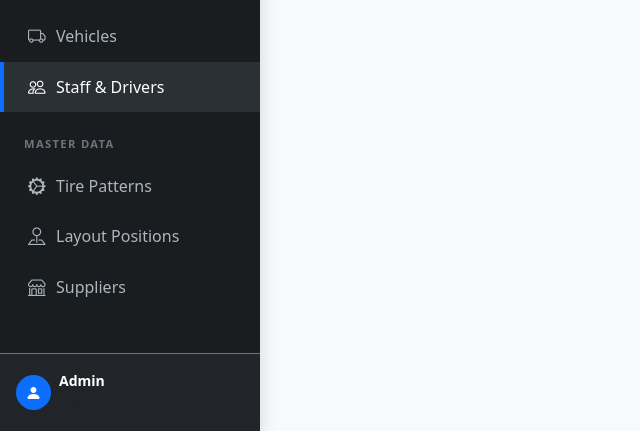
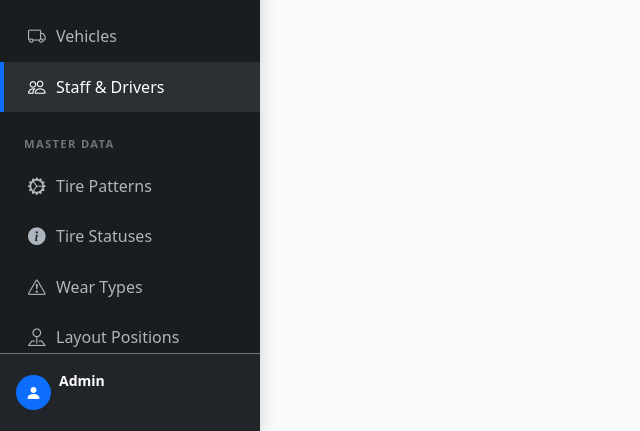
Before and after one commit to Volcanicfire771/DatabaseProject, a Django app: page /employees/ in a window 1280 px wide. Shown: the part 369-800 px from the top of the page, without its empty margins (0-640 px from the left). Run offline with Django 5.2, Linux system fonts and the light colour scheme; data that the repository does not hold is empty; some libraries are stand-ins or nearby versions.

Commit message:
added Tire Status and Wear Types to Side Bar

```diff
--- a/tires/templates/tires/base.html
+++ b/tires/templates/tires/base.html
@@ -134,6 +134,16 @@
                     </a>
                 </li>
                 <li class="nav-item">
+                    <a href="{% url 'tire_status_list' %}" class="nav-link {% if 'tire_status' in request.path %}active{% endif %}">
+                        <i class="bi bi-info-circle-fill"></i> Tire Statuses
+                    </a>
+                </li>
+                <li class="nav-item">
+                    <a href="{% url 'wear_list' %}" class="nav-link {% if 'wear' in request.path %}active{% endif %}">
+                        <i class="bi bi-exclamation-triangle"></i> Wear Types
+                    </a>
+                </li>
+                <li class="nav-item">
                     <a href="{% url 'position_list' %}" class="nav-link {% if 'position' in request.path %}active{% endif %}">
                         <i class="bi bi-pin-map"></i> Layout Positions
                     </a>
--- a/tires/urls.py
+++ b/tires/urls.py
@@ -77,7 +77,7 @@ urlpatterns = [
     path('ajax/load-to-positions/', views.load_to_positions, name='ajax_load_to_positions'),
 
     # --- Placeholder URLs (Redirect to tires for now) ---
-    path('employees/', views.tires_list, name='employee_list'),
-    path('suppliers/', views.tires_list, name='supplier_list'),
-    path('tire-inspections/', views.tires_list, name='tire_inspections_list'),
+    # path('employees/', views.tires_list, name='employee_list'),
+    # path('suppliers/', views.tires_list, name='supplier_list'),
+    # path('tire-inspections/', views.tires_list, name='tire_inspections_list'),
 ]
```
